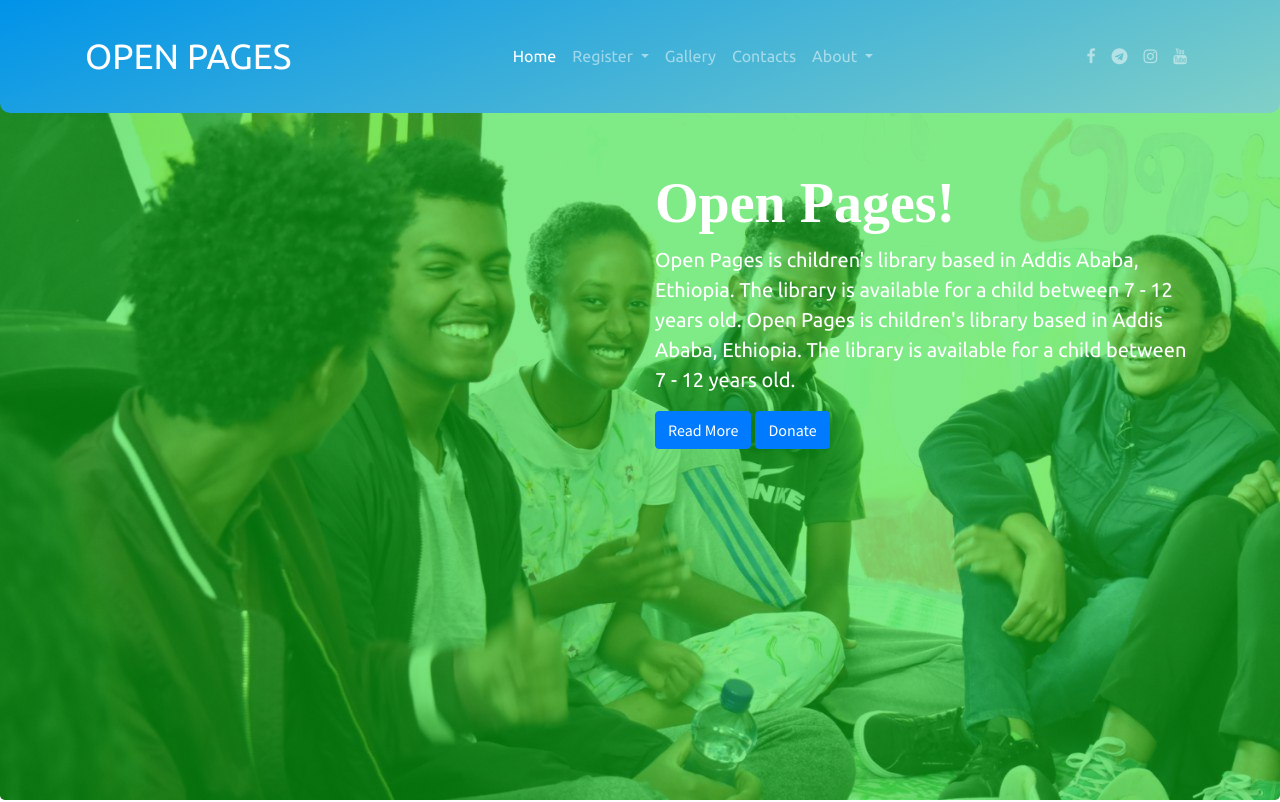
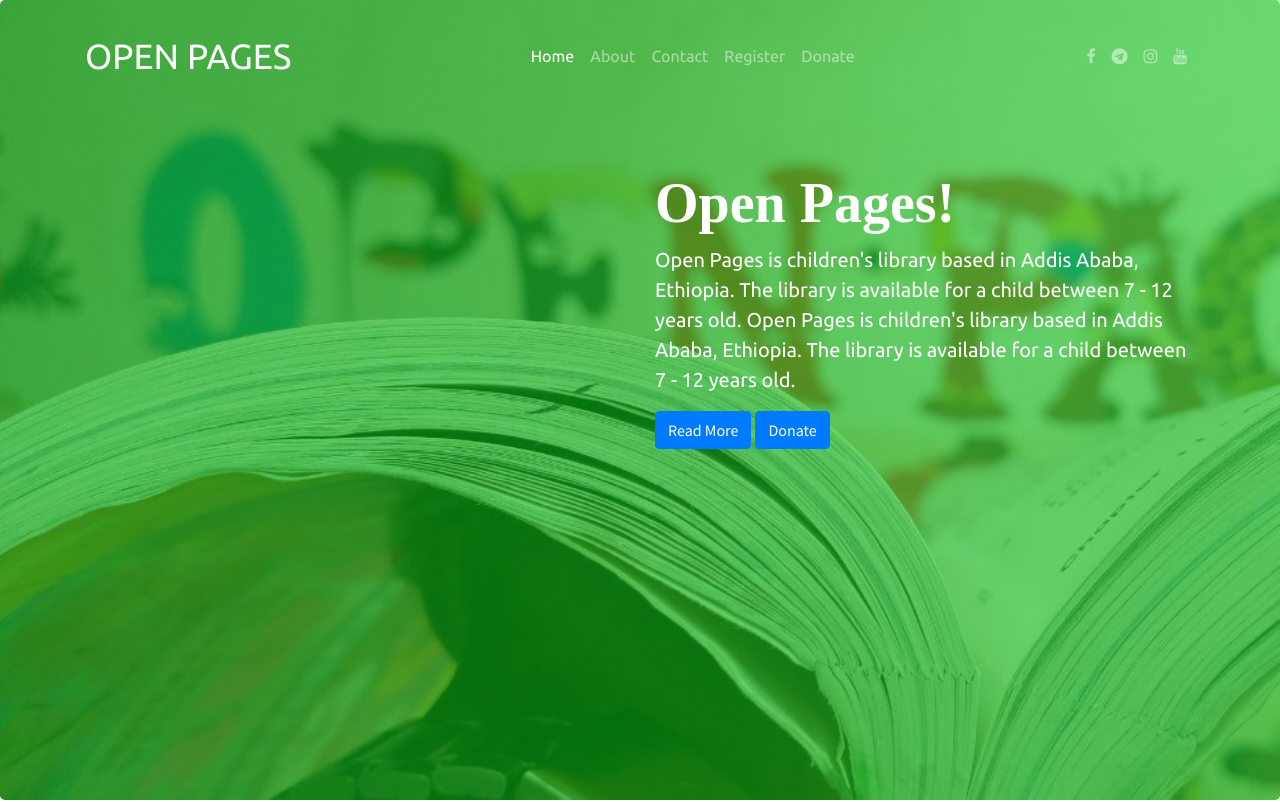
Before and after one commit to Open-Pages/OpenPages, a plain HTML site: page index.html in a window 1280 px wide. Shown: the top 802 px of the page. Drawn offline with nearby package versions, Linux system fonts and the light colour scheme; some packages are replaced by stand-ins of ours; a script that the page names is missing; a web font is replaced by a local one.

Commit message:
this are some new changes

```diff
--- a/css/master.css
+++ b/css/master.css
@@ -20,9 +20,13 @@ html {
 body {
     font-family: "Ubuntu";
 }
+.bg-nav{
+    background: transparent;
+}
 
-.bg-nav {
-    background-image: linear-gradient(160deg, #0093E9 0%, #80D0C7 100%);
+.bg-nav.scrolled{
+    background-image: linear-gradient(160deg, #0093E9 0%, #80D0C7 100%) !important;
+    transition: 0.9s;
 }
 
 .bg-p {
@@ -36,7 +40,7 @@ body {
 .bg-t {}
 
 .bg-img-8 {
-    background: linear-gradient( rgba(0, 215, 15, 0.5), rgba(0, 215, 15, 0.5)), url(../images/8.jpg);
+    background: linear-gradient( rgba(0, 215, 15, 0.5), rgba(0, 215, 15, 0.5)), url(../images/9.jpg);
     background-size: cover;
     height: 100vh;
     color: white;
--- a/index.html
+++ b/index.html
@@ -34,34 +34,19 @@
                     <li class="nav-item active">
                         <a class="nav-link" href="#">Home <span class="sr-only">(current)</span></a>
                     </li>
-                    <li class="nav-item dropdown">
-                        <a class="nav-link dropdown-toggle" href="#" id="navbarDropdown" role="button" data-toggle="dropdown" aria-haspopup="true" aria-expanded="false">
-                          Register
-                        </a>
-                        <div class="dropdown-menu" aria-labelledby="navbarDropdown">
-                            <a class="dropdown-item" href="#">children</a>
-                            <a class="dropdown-item" href="#">Volunteer</a>
-                            <div class="dropdown-divider"></div>
-                            <a class="dropdown-item" href="#">Donate</a>
-                        </div>
+                    <li class="nav-item">
+                        <a class="nav-link" href="#">About</a>
                     </li>
                     <li class="nav-item">
-                        <a class="nav-link" href="#">Gallery</a>
+                        <a class="nav-link" href="#">Contact</a>
                     </li>
                     <li class="nav-item">
-                        <a class="nav-link" href="#">Contacts</a>
+                        <a class="nav-link" href="#">Register</a>
                     </li>
-                    <li class="nav-item dropdown">
-                        <a class="nav-link dropdown-toggle" href="#" id="navbarDropdown" role="button" data-toggle="dropdown" aria-haspopup="true" aria-expanded="false">
-                          About
-                        </a>
-                        <div class="dropdown-menu" aria-labelledby="navbarDropdown">
-                            <a class="dropdown-item" href="#">Open Pages</a>
-                            <a class="dropdown-item" href="#">Partners</a>
-                            <div class="dropdown-divider"></div>
-                            <a class="dropdown-item" href="#">Donate</a>
-                        </div>
+                    <li class="nav-item">
+                        <a class="nav-link" href="#">Donate</a>
                     </li>
+
                 </ul>
 
                 <ul class="navbar-nav ml-auto">
@@ -87,7 +72,7 @@
         <div class="container">
             <div class="row justify-content-between">
                 <div class="col-xl-6">
-                    <!-- <img src="images/8.jpg" alt=""> -->
+                    <!--<img src="images/10(copy).jpg" alt=""> -->
                 </div>
                 <div class="col-xl-6">
                     <h1 class="display-4 op-title">Open Pages!</h1>
@@ -285,5 +270,11 @@
     </div>
     <!-- /Footer -->
 </body>
+<script type="text/javascript">
+    $(window).scroll(function(){
 
+        $('nav').toggleClass('scrolled',$(this).scrollTop() > 50);
+             });
+
+</script>
 </html>
```
